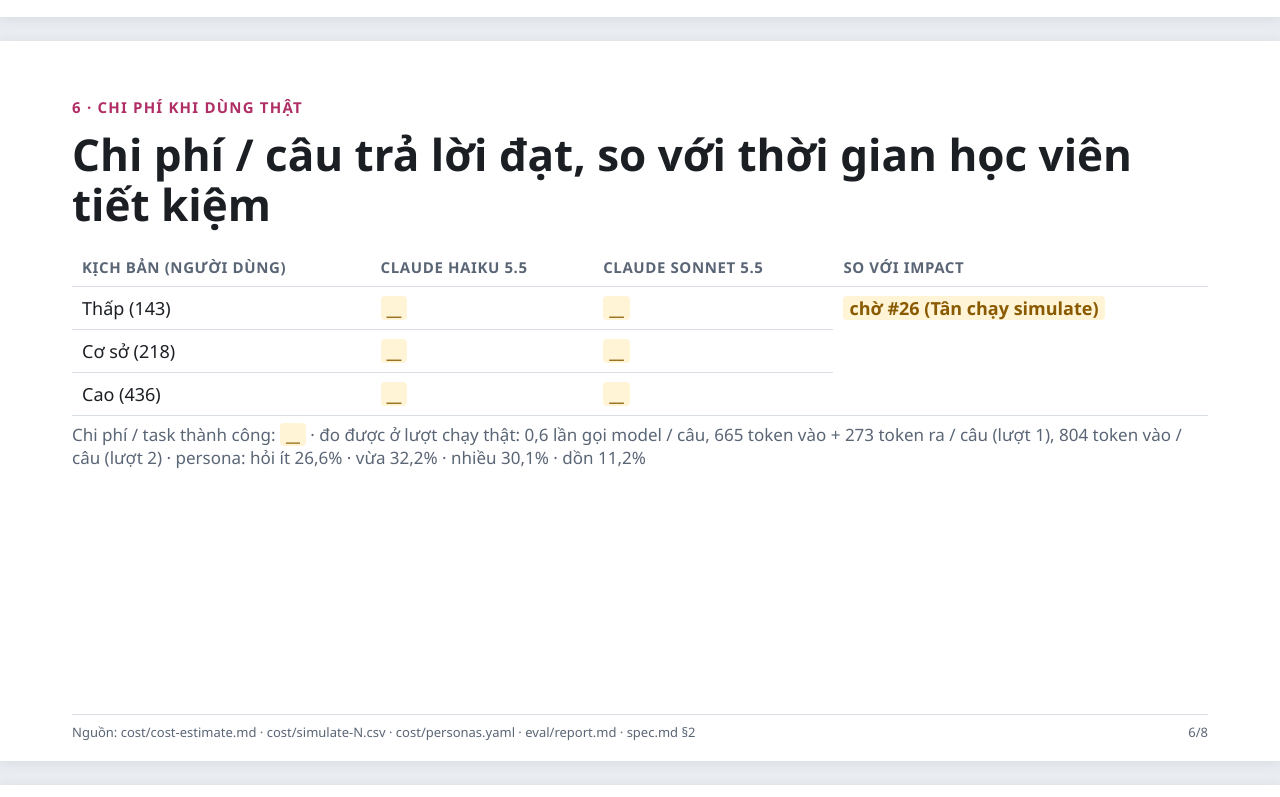
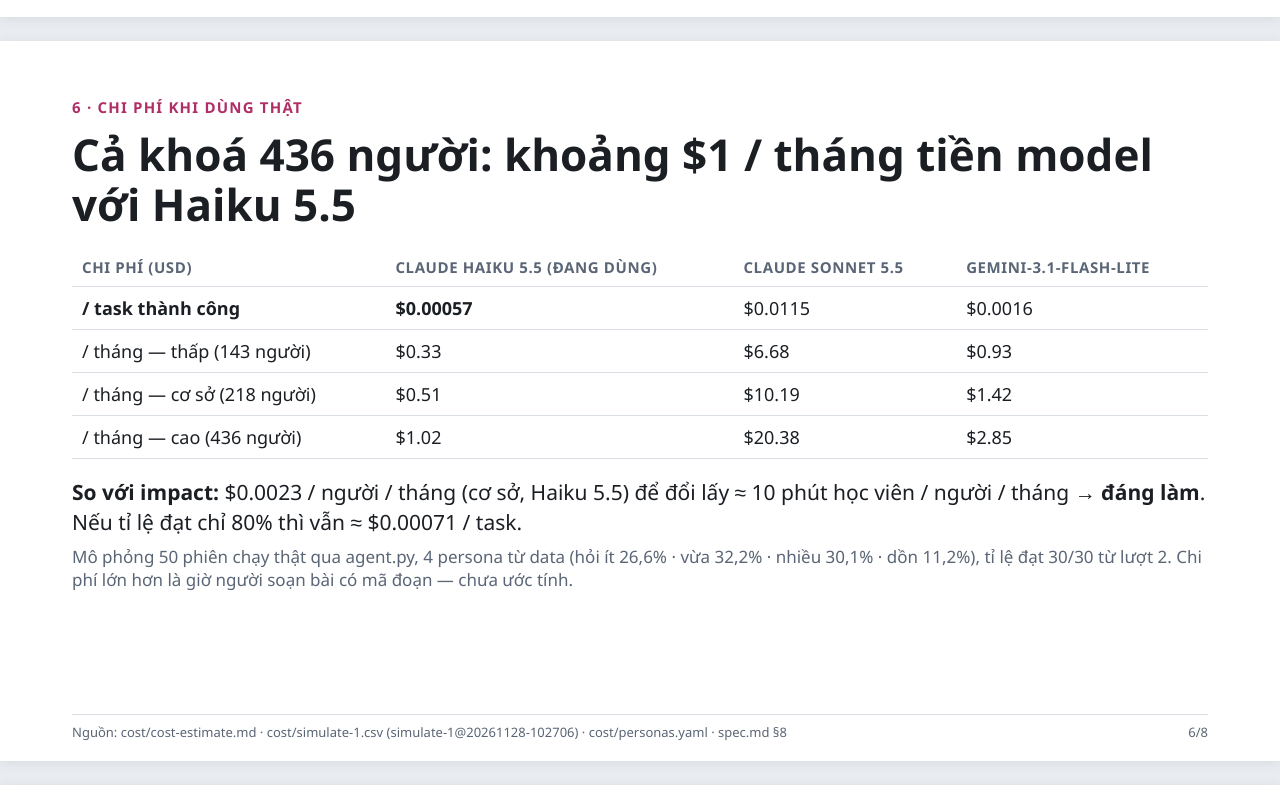
Before and after one commit to KumaMichio/K5-Day15-L3A-Probably-Functional, a plain HTML site: page slides/deck.html in a window 1280 px wide. Shown: the part 3703-4500 px from the top of the page. Drawn offline with Linux system fonts and the light colour scheme.

Commit message:
slides: trang 6 chi phí từ simulate-1, trang 7 thêm dòng chi phí, bỏ ô người dùng thử chưa làm
Co-Authored-By: Claude Opus 5.5 <noreply@anthropic.com>

```diff
--- a/slides/deck.html
+++ b/slides/deck.html
@@ -134,15 +134,17 @@
 <!-- 6 · Chi phí khi dùng thật -->
 <section class="slide">
   <p class="kicker">6 · Chi phí khi dùng thật</p>
-  <h1>Chi phí / câu trả lời đạt, so với thời gian học viên tiết kiệm</h1>
+  <h1>Cả khoá 436 người: khoảng $1 / tháng tiền model với Haiku 5.5</h1>
   <table>
-    <tr><th>Kịch bản (người dùng)</th><th>Claude Haiku 5.5</th><th>Claude Sonnet 5.5</th><th>So với impact</th></tr>
-    <tr><td>Thấp (143)</td><td><span class="todo">__</span></td><td><span class="todo">__</span></td><td rowspan="3"><span class="todo">chờ #26 (Tân chạy simulate)</span></td></tr>
-    <tr><td>Cơ sở (218)</td><td><span class="todo">__</span></td><td><span class="todo">__</span></td></tr>
-    <tr><td>Cao (436)</td><td><span class="todo">__</span></td><td><span class="todo">__</span></td></tr>
+    <tr><th>Chi phí (USD)</th><th>Claude Haiku 5.5 (đang dùng)</th><th>Claude Sonnet 5.5</th><th>gemini-3.1-flash-lite</th></tr>
+    <tr><td><b>/ task thành công</b></td><td><b>$0.00057</b></td><td>$0.0115</td><td>$0.0016</td></tr>
+    <tr><td>/ tháng — thấp (143 người)</td><td>$0.33</td><td>$6.68</td><td>$0.93</td></tr>
+    <tr><td>/ tháng — cơ sở (218 người)</td><td>$0.51</td><td>$10.19</td><td>$1.42</td></tr>
+    <tr><td>/ tháng — cao (436 người)</td><td>$1.02</td><td>$20.38</td><td>$2.85</td></tr>
   </table>
-  <p class="cap">Chi phí / task thành công: <span class="todo">__</span> · đo được ở lượt chạy thật: 0,6 lần gọi model / câu, 665 token vào + 273 token ra / câu (lượt 1), 804 token vào / câu (lượt 2) · persona: hỏi ít 26,6% · vừa 32,2% · nhiều 30,1% · dồn 11,2%</p>
-  <div class="src"><span>Nguồn: cost/cost-estimate.md · cost/simulate-N.csv · cost/personas.yaml · eval/report.md · spec.md §2</span><span>6/8</span></div>
+  <p style="margin:18px 0 8px"><b>So với impact:</b> $0.0023 / người / tháng (cơ sở, Haiku 5.5) để đổi lấy ≈ 10 phút học viên / người / tháng → <b>đáng làm</b>. Nếu tỉ lệ đạt chỉ 80% thì vẫn ≈ $0.00071 / task.</p>
+  <p class="cap" style="margin:0">Mô phỏng 50 phiên chạy thật qua agent.py, 4 persona từ data (hỏi ít 26,6% · vừa 32,2% · nhiều 30,1% · dồn 11,2%), tỉ lệ đạt 30/30 từ lượt 2. Chi phí lớn hơn là giờ người soạn bài có mã đoạn — chưa ước tính.</p>
+  <div class="src"><span>Nguồn: cost/cost-estimate.md · cost/simulate-1.csv (simulate-1@20261128-102706) · cost/personas.yaml · spec.md §8</span><span>6/8</span></div>
 </section>
 
 <!-- 7 · Kết luận -->
@@ -153,7 +155,7 @@
     <li><b>Pain có thật:</b> 97/98 câu thiếu căn cứ vẫn được trả lời; 13/16 học viên đã hỏi trợ giảng vẫn phải kiểm ở chỗ khác (trang 1).</li>
     <li><b>Bản chạy thử đạt chuẩn:</b> lượt 2 30/30 (100%) so với chuẩn 80%, 0 mã đoạn bịa (trang 5).</li>
     <li><b>Chưa chắc:</b> mới 3/13 ngày học có bài gắn mã đoạn (synthetic); tìm theo từ khoá nên câu diễn đạt khác chữ trong bài bị báo nhầm "không có".</li>
-    <li><b>Chi phí:</b> <span class="todo">__ / task thành công so với 23 giờ học viên / tháng (trang 6)</span></li>
+    <li><b>Rẻ:</b> $0.00057 / task thành công, khoảng $1 / tháng cho cả 436 học viên với Haiku 5.5 (trang 6).</li>
   </ul>
   <div class="src"><span>Nguồn: trang 1, 5, 6 · eval/report.md mục 4</span><span>7/8</span></div>
 </section>
@@ -167,8 +169,7 @@
     <li><b>Tách "bối cảnh dẫn nhập" khỏi ý hỏi chính</b> trong prompt, giữ dòng gợi ý hỏi TA khi còn vế ngoài bài — sửa chỗ dài dòng của B06.</li>
     <li><b>Nhớ đúng 1 câu trước khi vừa hỏi lại,</b> và nút "Báo câu trả lời chưa khớp đoạn bài" gửi mã đoạn về hàng đợi của TA.</li>
   </ol>
-  <p class="cap">Phản hồi người dùng thử: <span class="todo">validation/log.md (bonus, chưa làm)</span></p>
-  <div class="src"><span>Nguồn: eval/report.md mục 4 · validation/log.md</span><span>8/8</span></div>
+  <div class="src"><span>Nguồn: eval/report.md mục 4</span><span>8/8</span></div>
 </section>
 
 </body>
```
